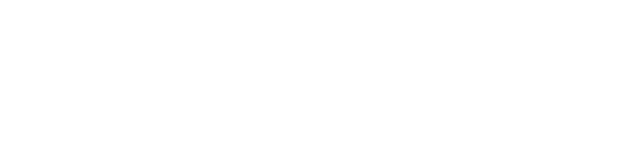
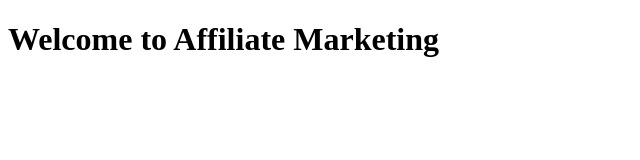
Before and after one commit to SamSyQi/SamSy, a plain HTML site: page index.html in a window 1280 px wide. Shown: the whole page, without its empty margins (0-640 px from the left). Drawn offline with nearby package versions, Linux system fonts and the light colour scheme.

Commit message:
Update index.html

```diff
--- a/index.html
+++ b/index.html
@@ -4,11 +4,11 @@
     <meta charset="UTF-8">
     <meta http-equiv="X-UA-Compatible" content="IE=edge">
     <meta name="viewport" content="width=device-width, initial-scale=1.0">
-    <title>Document</title>
+    <title>Affiliate Marketing</title>
     <link rel="stylesheet" href="style.css">
 </head>
 <body>
-
+    <h1>Welcome to Affiliate Marketing</h1>
     <script src="script.js"></script>
     <script type="module" src="https://unpkg.com/ionicons@5.5.2/dist/ionicons/ionicons.esm.js"></script>
     <script nomodule src="https://unpkg.com/ionicons@5.5.2/dist/ionicons/ionicons.js"></script>
```
